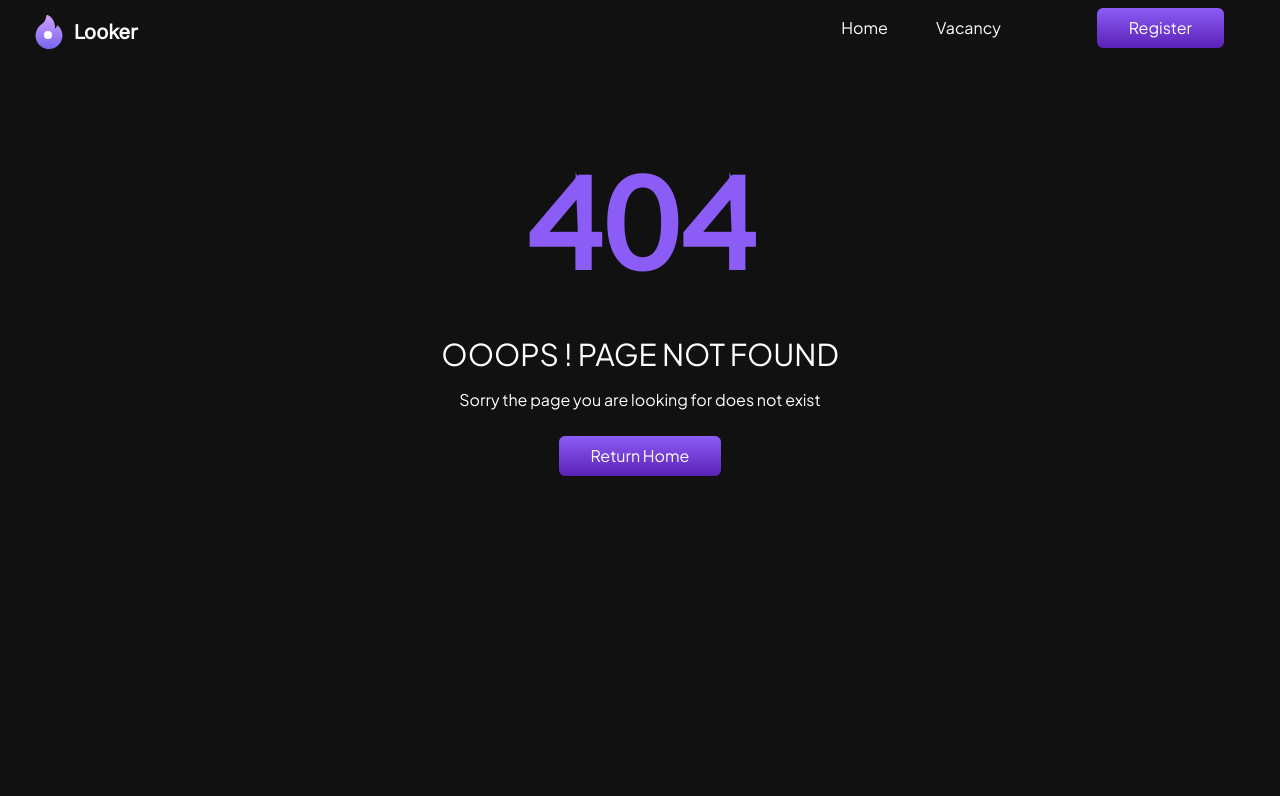
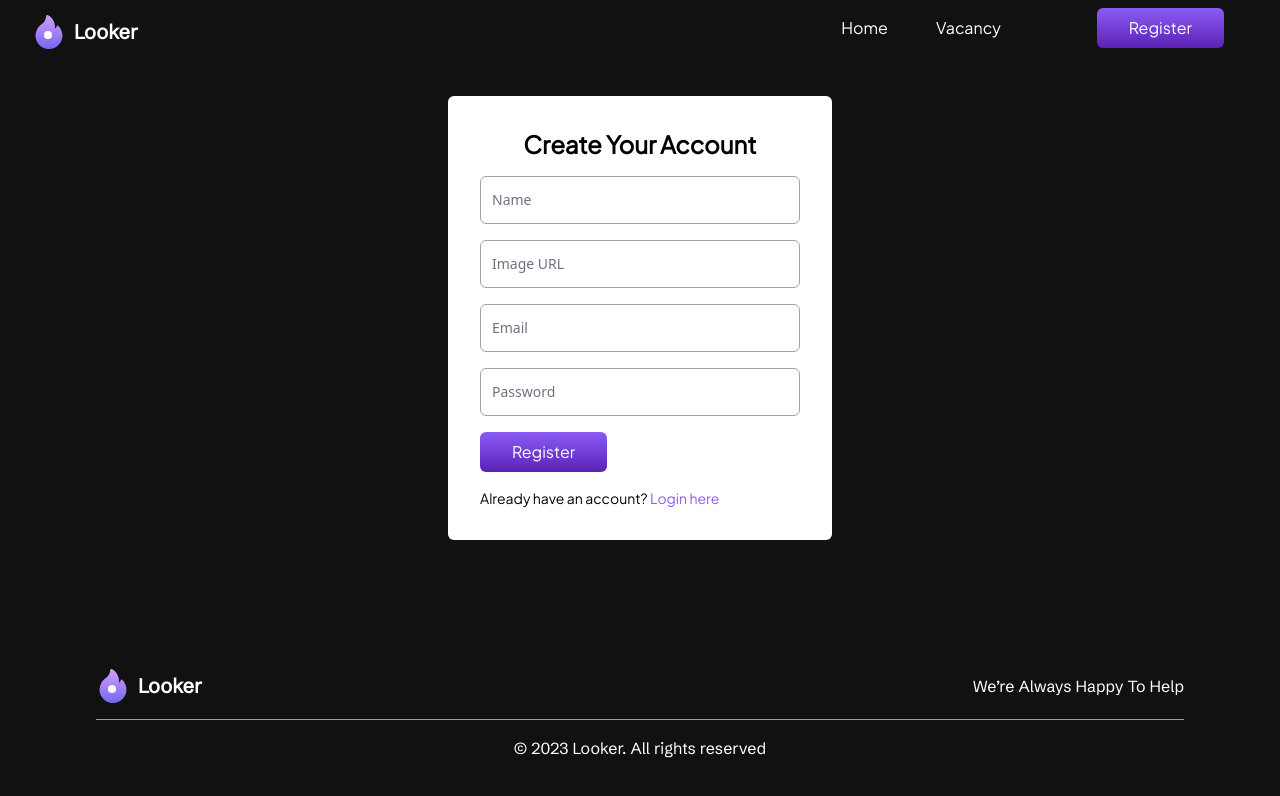
Before and after one commit to demasarvin/looker-app, a React (Vite) app: page /register in a window 1280 px wide. Before the commit this address had no page. Shown: the top 796 px of the page. Built offline with nearby package versions, Linux system fonts and the light colour scheme.

Commit message:
Add: floatinginput component, register page

```diff
--- a/src/App.jsx
+++ b/src/App.jsx
@@ -2,6 +2,7 @@ import { BrowserRouter, Route, Routes } from "react-router-dom";
 import Home from "./pages/Home";
 import NotFound from "./pages/NotFound";
 import JobVacancy from "./pages/JobVacancy.jsx/JobVacancy";
+import Register from "./pages/Register";
 
 function App() {
   return (
@@ -9,6 +10,7 @@ function App() {
       <Routes>
         <Route path="/" element={<Home />}></Route>
         <Route path="/job-vacancy" element={<JobVacancy />}></Route>
+        <Route path="/register" element={<Register />}></Route>
         <Route path="*" element={<NotFound />}></Route>
       </Routes>
     </BrowserRouter>
--- /dev/null
+++ b/src/components/FloatingInput.jsx
@@ -0,0 +1,21 @@
+// eslint-disable-next-line react/prop-types
+function FloatingInput({ name, type, placeholder }) {
+  return (
+    <div className="relative mb-4">
+      <input
+        type={type}
+        id={name}
+        className="peer block w-full appearance-none rounded-md border border-gray-400 bg-transparent px-2.5 pb-2.5 pt-4 text-sm text-gray-900 focus:border-violet-500 focus:outline-none focus:ring-0"
+        placeholder=" "
+      />
+      <label
+        htmlFor={name}
+        className="absolute start-1 top-2 z-10 origin-[0] -translate-y-4 scale-75 transform bg-white px-2 text-sm capitalize text-gray-500 duration-300 peer-placeholder-shown:top-1/2 peer-placeholder-shown:-translate-y-1/2 peer-placeholder-shown:scale-100 peer-focus:top-2 peer-focus:-translate-y-4 peer-focus:scale-75 peer-focus:px-2 peer-focus:text-violet-500"
+      >
+        {placeholder}
+      </label>
+    </div>
+  );
+}
+
+export default FloatingInput;
--- /dev/null
+++ b/src/pages/Register.jsx
@@ -0,0 +1,31 @@
+import { Link } from "react-router-dom";
+import Button from "../components/Button";
+import Footer from "../components/Footer";
+import Navbar from "../components/NavBar";
+import FloatingInput from "../components/FloatingInput";
+
+function Register() {
+  return (
+    <div className="flex min-h-screen flex-col bg-primary">
+      <Navbar />
+      <div className="flex items-center justify-center">
+        <div className="mx-auto my-8 w-80 md:w-96 rounded-md bg-white p-8">
+          <h1 className="mb-4 text-center font-primary text-2xl font-bold">
+            Create Your Account
+          </h1>
+          <FloatingInput name={"name"} type={"text"} placeholder={"name"}/>
+          <FloatingInput name={"imageUrl"} type={"text"} placeholder={"image URL"}/>
+          <FloatingInput name={"email"} type={"email"} placeholder={"email"}/>
+          <FloatingInput name={"password"} type={"password"} placeholder={"password"}/>
+          <div className="text-white w-full text-center mb-4">
+            <Button name={"Register"} />
+          </div>
+          <p className="font-primary text-sm">Already have an account? <Link to="/login" className="text-violet-500">Login here</Link></p>
+        </div>
+      </div>
+      <Footer />
+    </div>
+  );
+}
+
+export default Register;
```
